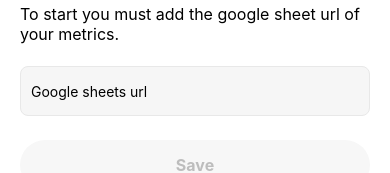
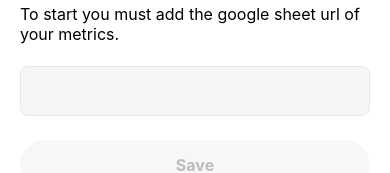
Before and after one commit to alegrimminck/metrics-uploader, a React Native app: screen / in a window 390 px wide. Shown: the part 151-324 px from the top of the page. Built offline with nearby package versions, Linux system fonts and the light colour scheme.

Commit message:
feat(placeholder): add placeholder prop

```diff
--- a/components/MTextInput.tsx
+++ b/components/MTextInput.tsx
@@ -1,10 +1,10 @@
 import React from 'react';
 import {StyleSheet, TextInput} from 'react-native';
 
-const MTextInput = ({onChangeText}) => {
+const MTextInput = ({onChangeText, placeholder}) => {
   return (
       <TextInput
-        placeholder="Google sheets url"
+        placeholder={placeholder}
         style={styles.input}
         onChangeText={onChangeText}
       />
```
